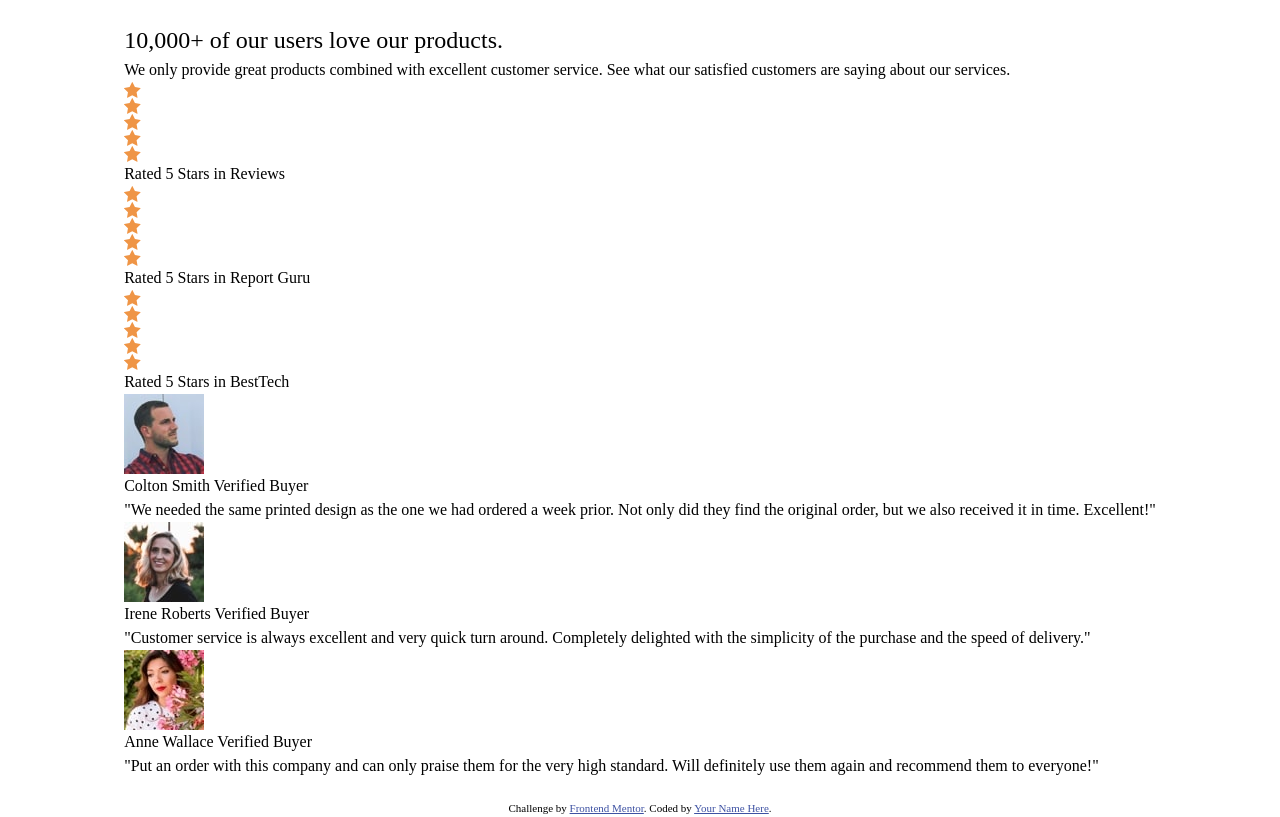
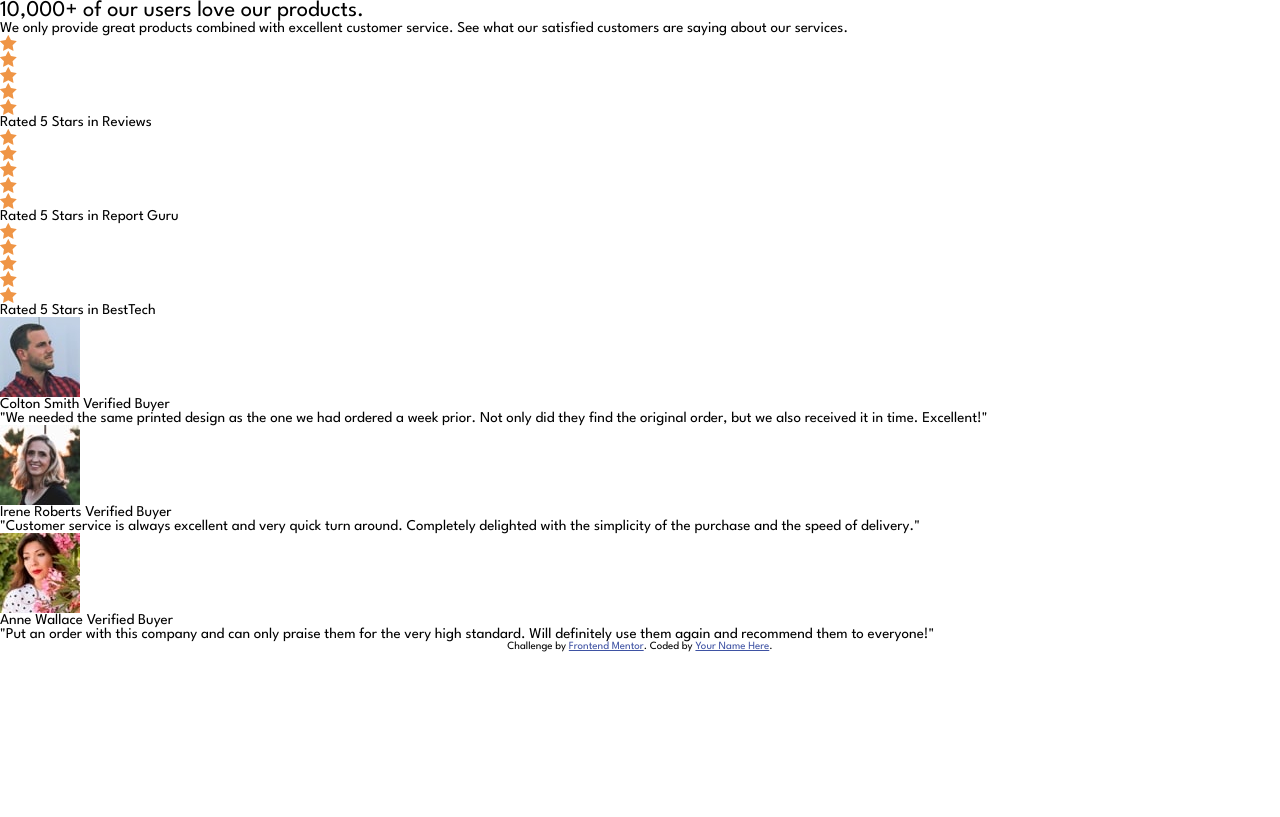
Before and after one commit to Frontend-Mentor-Projects-Daniel/social-proofs-section, a plain HTML site: page index.html in a window 1280 px wide. Drawn offline with Linux system fonts and the light colour scheme.

Commit message:
setup base css

```diff
--- a/develop/css/styles.css
+++ b/develop/css/styles.css
@@ -28,17 +28,6 @@ h5,
 h6,
 p {
   font-weight: 400;
-}
-/* set up the body */
-body {
-  font-family: var(--ff-sans-normal);
-  font-size: var(--fs-400);
-  color: hsl(var(--clr-white));
-  background-color: hsl(var(--clr-dark));
-  line-height: 1.5;
-  min-height: 100vh;
-  display: grid;
-  grid-template-rows: min-content 1fr;
 }
 /* make images easier to work with */
 img,
@@ -71,11 +60,25 @@ select {
 :root {
   /* COLOURS */
 
+  /* primary */
+  --clr-very-dark-magenta: 300, 43%, 22%;
+  --clr-soft-pink: 333, 80%, 67%;
+
+  /* neutral */
+  --clr-dark-grayish-magenta: 303, 10%, 53%;
+  --clr-light-grayish-magenta: 300, 24%, 96%;
+  --clr-white: 0, 0%, 100%;
+
   /* FONT FAMILY */
+  --ff-league-spartan: 'League Spartan', sans-serif;
 
   /* FONT SIZE */
+  --fs-default: 0.9375rem;
 
   /* FONT WEIGHT */
+  --fw-regular: 400;
+  --fw-medium: 500;
+  --fw-bold: 700;
 
   /* BREAKPOINTS */
 }
@@ -88,15 +91,18 @@ select {
 **     GENERAL
 --------------------*/
 body {
+  font-family: var(--ff-league-spartan);
+  font-size: var(--fs-default);
+  font-weight: var(--fw-regular);
 }
 
 .main {
-  display: flex;
+  /* display: flex;
   align-items: center;
   justify-content: center;
 
   width: 100vw;
-  min-height: 100vh;
+  min-height: 100vh; */
 }
 
 /**------------------------
@@ -105,5 +111,53 @@ body {
 .section-social-proofs {
 }
 
-.section-social-proofs > content {
+/**-------------------
+**   TEXT CONTENT
+--------------------*/
+.section-social-proofs > .content {
 }
+
+.content__title {
+}
+
+.content__text {
+}
+
+/**-------------------
+**     RATINGS
+--------------------*/
+.rating {
+}
+
+.rating__stars {
+}
+
+.rating__text {
+}
+
+/**-------------------
+**   TESTIMONIALS
+--------------------*/
+.testimonial {
+}
+
+.testimonial__user {
+}
+
+.testimonial__user-image {
+}
+
+.testimonial__user-image img {
+}
+
+.testimonial__user-information {
+}
+
+.testimonial__user-information:first-child {
+}
+
+.testimonial__user-information:last-child {
+}
+
+.testimonial__text {
+}
--- a/index.html
+++ b/index.html
@@ -12,6 +12,15 @@
       href="./develop/assets/images/favicon-32x32.png"
     />
 
+    <!-- GOOGLE FONTS -->
+    <link rel="preconnect" href="https://fonts.googleapis.com" />
+    <link rel="preconnect" href="https://fonts.gstatic.com" crossorigin />
+    <link
+      href="https://fonts.googleapis.com/css2?family=League+Spartan:wght@400;500;700&display=swap"
+      rel="stylesheet"
+    />
+
+    <!-- CUSTOM CSS -->
     <link rel="stylesheet" href="./develop/css/styles.css" />
 
     <title>Frontend Mentor | Social proof section</title>
@@ -142,11 +151,13 @@
       </section>
     </main>
 
+    <footer>
       <div class="attribution">
         Challenge by
         <a href="https://www.frontendmentor.io?ref=challenge" target="_blank"
           >Frontend Mentor</a
         >. Coded by <a href="#">Your Name Here</a>.
       </div>
+    </footer>
   </body>
 </html>
```
Lines whose indentation alone changed are shown as unchanged.
